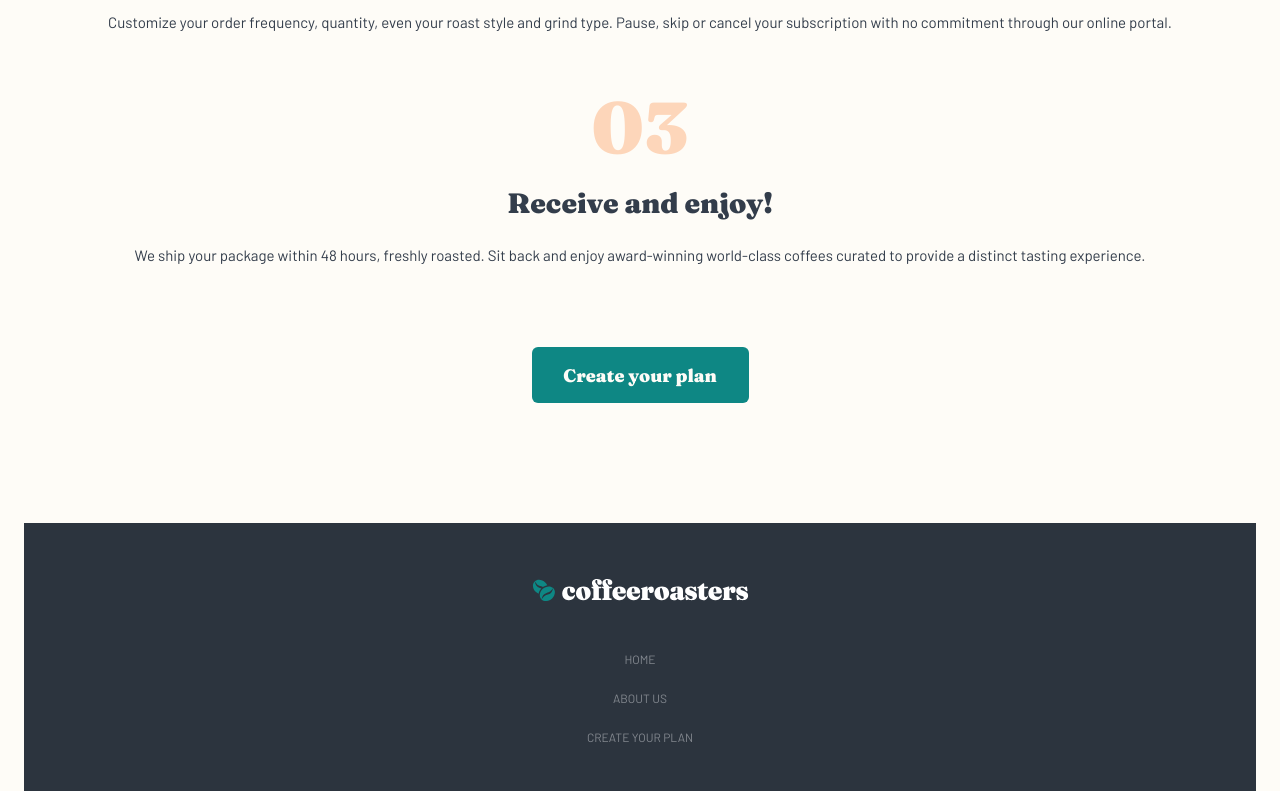
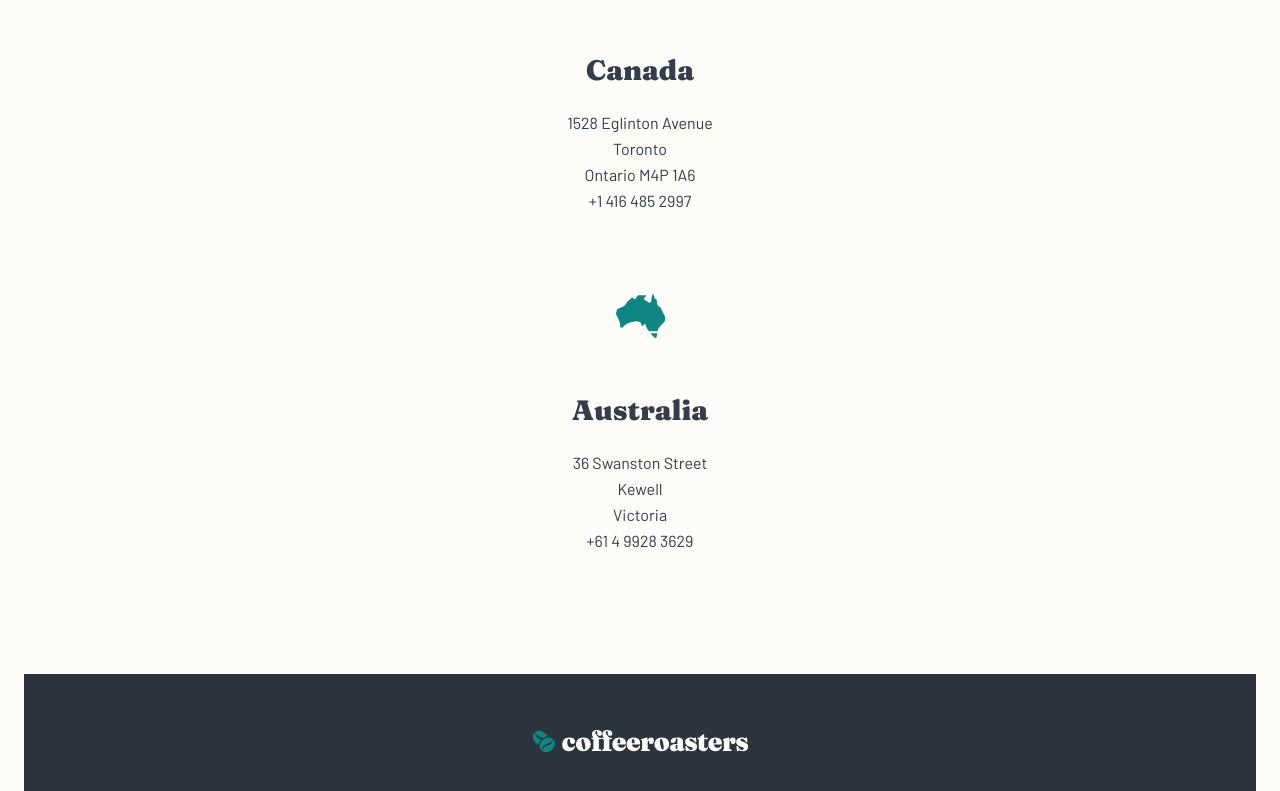
Before and after one commit to erwinruiz/coffeeroasters-subscription-site, a React (Create React App) app: page /about-us in a window 1280 px wide. Shown: the part 3880-4671 px from the top of the page. Built offline with nearby package versions, Linux system fonts and the light colour scheme; the HTML template or start-up script is replaced by a standard one.

Commit message:
Add 'About us' page (mobile design 375px)

```diff
--- a/package.json
+++ b/package.json
@@ -12,6 +12,7 @@
     "@types/react-dom": "^17.0.11",
     "react": "^17.0.2",
     "react-dom": "^17.0.2",
+    "react-router-dom": "^6.0.2",
     "react-scripts": "4.0.3",
     "typescript": "^4.5.2",
     "web-vitals": "^1.1.2"
--- a/src/App.tsx
+++ b/src/App.tsx
@@ -1,6 +1,8 @@
 import { Fragment } from "react";
 import Footer from "./Components/Footer";
 import Header from "./Components/Header";
+import AboutUs from "./Pages/AboutUs";
+import { Routes, Route } from "react-router-dom";
 import Home from "./Pages/Home";
 
 function App() {
@@ -8,7 +10,10 @@ function App() {
     <Fragment>
       <Header />
       <main className="container">
-        <Home />
+        <Routes>
+          <Route path="/" element={<Home />} />
+          <Route path="/about-us" element={<AboutUs />} />
+        </Routes>
       </main>
       <Footer />
     </Fragment>
--- a/src/Components/Footer.tsx
+++ b/src/Components/Footer.tsx
@@ -1,4 +1,5 @@
 import classes from "./Footer.module.css";
+import { Link } from "react-router-dom";
 
 function Footer() {
   return (
@@ -11,13 +12,13 @@ function Footer() {
       <nav>
         <ul>
           <li>
-            <a href="/">HOME</a>
+            <Link to="/">Home</Link>
           </li>
           <li>
-            <a href="/">ABOUT US</a>
+            <Link to="/about-us">About us</Link>
           </li>
           <li>
-            <a href="/">Create your plan</a>
+            <Link to="/create-your-plan">Create your plan</Link>
           </li>
         </ul>
       </nav>
--- /dev/null
+++ b/src/Components/OurHeadquarters.module.css
@@ -0,0 +1,23 @@
+.container h2 {
+  font-size: 2.4rem;
+  line-height: 3.2rem;
+  color: var(--grey);
+  text-align: center;
+  margin-bottom: 7.2rem;
+}
+.headquarters-container {
+  display: flex;
+  flex-direction: column;
+  row-gap: 8rem;
+}
+.headquarter {
+  text-align: center;
+}
+.headquarter img {
+  margin-bottom: 4.7rem;
+}
+.headquarter h3 {
+  font-size: 2.8rem;
+  line-height: 3.6rem;
+  margin-bottom: 2.2rem;
+}
--- /dev/null
+++ b/src/Components/OurHeadquarters.tsx
@@ -0,0 +1,26 @@
+import classes from "./OurHeadquarters.module.css";
+import headquarters from "../db/headquarters";
+
+function OurHeadquarters() {
+  return (
+    <section className={classes.container}>
+      <h2>Our headquarters</h2>
+      <div className={classes["headquarters-container"]}>
+        {headquarters.map((headquarter) => {
+          return (
+            <div key={headquarter.country} className={classes.headquarter}>
+              <img src={headquarter.image} alt="country" />
+              <h3>{headquarter.country}</h3>
+              <p>{headquarter.location.lineOne}</p>
+              <p>{headquarter.location.lineTwo}</p>
+              <p>{headquarter.location.lineThree}</p>
+              <p>{headquarter.telephone}</p>
+            </div>
+          );
+        })}
+      </div>
+    </section>
+  );
+}
+
+export default OurHeadquarters;
--- a/src/Components/UI/MobileMenu.tsx
+++ b/src/Components/UI/MobileMenu.tsx
@@ -1,17 +1,18 @@
 import classes from "./MobileMenu.module.css";
+import { Link } from "react-router-dom";
 
 function MobileMenu() {
   return (
     <nav className={classes.nav}>
       <ul>
         <li>
-          <a href="/">Home</a>
+          <Link to="/">Home</Link>
         </li>
         <li>
-          <a href="/">About Us</a>
+          <Link to="/about-us">About Us</Link>
         </li>
         <li>
-          <a href="/">Create your plan</a>
+          <Link to="/create-your-plan">Create Your Plan</Link>
         </li>
       </ul>
     </nav>
--- /dev/null
+++ b/src/Pages/AboutUs.module.css
@@ -0,0 +1,73 @@
+.container {
+  position: relative;
+}
+.hero {
+  width: 100%;
+  border-radius: 1rem;
+  position: absolute;
+  z-index: 1;
+}
+.text-content {
+  position: relative;
+  z-index: 5;
+  padding: 11.1rem 2.4rem 0;
+  text-align: center;
+  margin-bottom: 20.7rem;
+}
+.text-content h1 {
+  color: var(--light-cream-bg);
+  font-size: 2.8rem;
+  line-height: 2.8rem;
+  margin-bottom: 2.4rem;
+}
+.text-content p {
+  color: var(--light-cream-bg);
+  font-size: 1.5rem;
+  line-height: 2.5rem;
+  opacity: 0.8;
+}
+.commitment {
+  margin-bottom: 19.8rem;
+}
+.commitment img {
+  width: 100%;
+  border-radius: 0.8rem;
+  margin-bottom: 4.8rem;
+}
+.commitment h2 {
+  font-size: 3.2rem;
+  line-height: 4.8rem;
+  text-align: center;
+  margin-bottom: 3rem;
+}
+.commitment p,
+.uncompromising-quality p {
+  font-size: 1.5rem;
+  line-height: 2.5rem;
+  text-align: center;
+}
+.uncompromising-quality {
+  background-color: #2c343e;
+  border-radius: 1rem;
+  padding: 0 2.4rem 6.1rem;
+  margin-bottom: 12rem;
+}
+.uncompromising-quality img {
+  width: 100%;
+  border-radius: 0.8rem;
+  margin-top: -7.8rem;
+  margin-bottom: 6.4rem;
+}
+.uncompromising-quality h3 {
+  font-size: 2.8rem;
+  line-height: 2.8rem;
+  color: var(--light-cream-bg);
+  text-align: center;
+  margin-bottom: 2.4rem;
+}
+.uncompromising-quality p {
+  color: var(--light-cream-bg);
+  opacity: 0.8;
+  font-size: 1.5rem;
+  line-height: 2.5rem;
+}
--- /dev/null
+++ b/src/Pages/AboutUs.tsx
@@ -0,0 +1,58 @@
+import OurHeadquarters from "../Components/OurHeadquarters";
+import classes from "./AboutUs.module.css";
+
+function AboutUs() {
+  return (
+    <div className={classes.container}>
+      <img
+        className={classes.hero}
+        src="./assets/about/mobile/image-hero-whitecup.jpg"
+        alt="whitecup"
+      />
+      <div className={classes["text-content"]}>
+        <h1>About Us</h1>
+        <p>
+          Coffeeroasters began its journey of exotic discovery in 1999,
+          highlighting stories of coffee from around the world. We have since
+          been dedicated to bring the perfect cup - from bean to brew - in every
+          shipment.
+        </p>
+      </div>
+      <div className={classes.commitment}>
+        <img
+          src="./assets/about/mobile/image-commitment.jpg"
+          alt="commitment"
+        />
+        <h2>Our commitment</h2>
+        <p>
+          We’re built on a simple mission and a commitment to doing good along
+          the way. We want to make it easy for you to discover and brew the
+          world’s best coffee at home. It all starts at the source. To locate
+          the specific lots we want to purchase, we travel nearly 60 days a year
+          trying to understand the challenges and opportunities in each of these
+          places. We collaborate with exceptional coffee growers and empower a
+          global community of farmers through with well above fair-trade
+          benchmarks. We also offer training, support farm community
+          initiatives, and invest in coffee plant science. Curating only the
+          finest blends, we roast each lot to highlight tasting profiles
+          distinctive to their native growing region.
+        </p>
+      </div>
+      <div className={classes["uncompromising-quality"]}>
+        <img src="./assets/about/mobile/image-quality.jpg" alt="commitment" />
+        <h3>Uncompromising quality</h3>
+        <p>
+          Although we work with growers who pay close attention to all stages of
+          harvest and processing, we employ, on our end, a rigorous quality
+          control program to avoid over-roasting or baking the coffee dry. Every
+          bag of coffee is tagged with a roast date and batch number. Our goal
+          is to roast consistent, user-friendly coffee, so that brewing is easy
+          and enjoyable.
+        </p>
+      </div>
+      <OurHeadquarters />
+    </div>
+  );
+}
+
+export default AboutUs;
--- /dev/null
+++ b/src/db/headquarters.tsx
@@ -0,0 +1,34 @@
+const headquarters = [
+  {
+    image: "./assets/about/desktop/illustration-uk.svg",
+    country: "United Kingdom",
+    location: {
+      lineOne: "68  Asfordby Rd",
+      lineTwo: "Alcaston",
+      lineThree: "SY6 1YA",
+    },
+    telephone: "+44 1241 918425",
+  },
+  {
+    image: "./assets/about/desktop/illustration-canada.svg",
+    country: "Canada",
+    location: {
+      lineOne: "1528  Eglinton Avenue",
+      lineTwo: "Toronto",
+      lineThree: "Ontario M4P 1A6",
+    },
+    telephone: "+1 416 485 2997",
+  },
+  {
+    image: "./assets/about/desktop/illustration-australia.svg",
+    country: "Australia",
+    location: {
+      lineOne: "36 Swanston Street",
+      lineTwo: "Kewell",
+      lineThree: "Victoria",
+    },
+    telephone: "+61 4 9928 3629",
+  },
+];
+
+export default headquarters;
--- a/src/index.tsx
+++ b/src/index.tsx
@@ -1,11 +1,14 @@
-import React from 'react';
-import ReactDOM from 'react-dom';
-import './index.css';
-import App from './App';
+import React from "react";
+import ReactDOM from "react-dom";
+import "./index.css";
+import App from "./App";
+import { BrowserRouter } from "react-router-dom";
 
 ReactDOM.render(
-  <React.StrictMode>
-    <App />
-  </React.StrictMode>,
-  document.getElementById('root')
+  <BrowserRouter>
+    <React.StrictMode>
+      <App />
+    </React.StrictMode>
+  </BrowserRouter>,
+  document.getElementById("root")
 );
```
Also changed, not shown: 1 other file (tests, documents, lock files or other folders).
